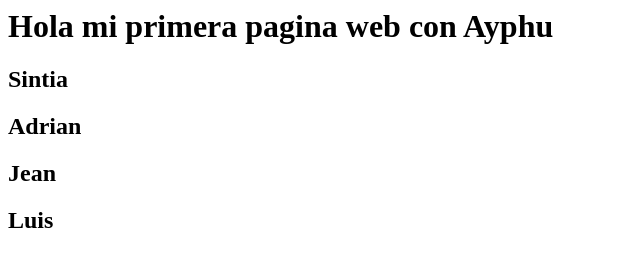
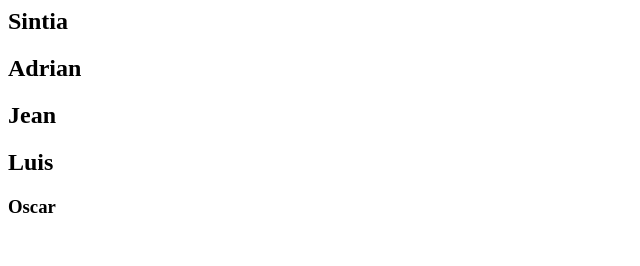
Before and after one commit to luisgagocasas/ayphu-mi-primera-pagina, a plain HTML site: page index.html in a window 1280 px wide. Shown: the whole page, without its empty margins (0-640 px from the left). Drawn offline with Linux system fonts and the light colour scheme.

Commit message:
Se agrego a Oscar y removimos el titulo

```diff
--- a/index.html
+++ b/index.html
@@ -1,5 +1,5 @@
-<h1>Hola mi primera pagina web con Ayphu</h1>
 <h2>Sintia</<h2>
 <h2>Adrian</<h2>
 <h2>Jean</<h2>
 <h2>Luis</<h2>
+<h3>Oscar</h3>
```
